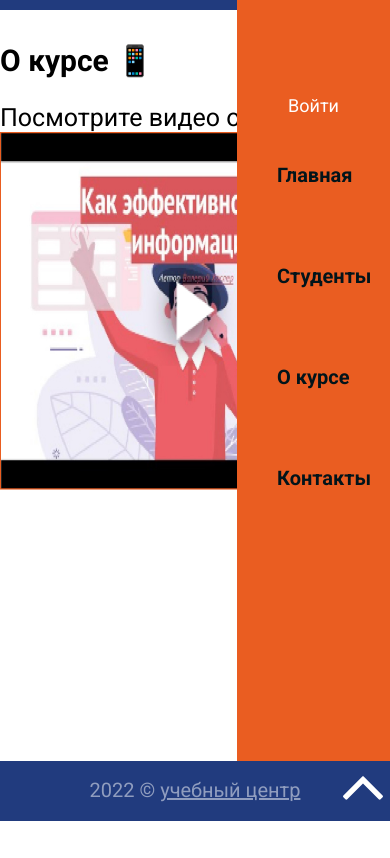
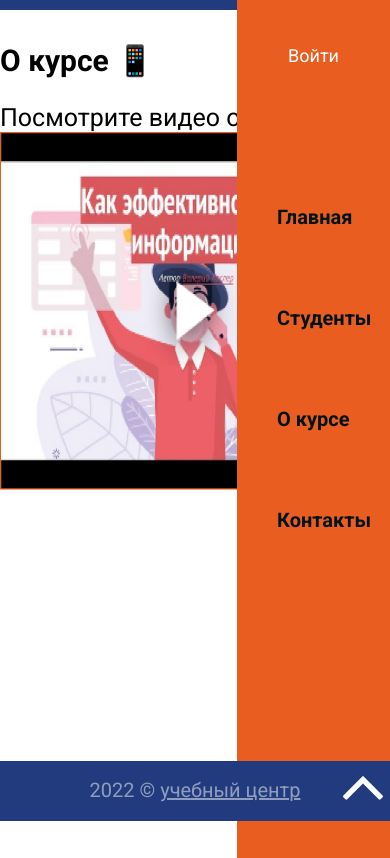
Before and after one commit to Maxiluschino/first_website, a plain HTML site: page pages/about_studying.html in a window 390 px wide. Both pictures are taken after a click on the button 360 px from the left and 27 px from the top of the page. Shown: the part 70-928 px from the top of the page. Before the commit the page ends 891 px from the top, so only its background shows below. Drawn offline with Linux system fonts and the light colour scheme.

Commit message:
remake style

```diff
--- a/css/about_studying_style.css
+++ b/css/about_studying_style.css
@@ -383,7 +383,7 @@
     top: 0;
     bottom: 0;
     width: 153px;
-    height: 100vh;
+    height: 110vh;
     background-color: #ea5d21;
     display: none;
     align-items: center;
@@ -452,7 +452,7 @@
   .about-button {
     position: absolute;
     right: 0px;
-    top: 150px;
+    top: 100px;
     width: 153px;
     display: none;
   }
@@ -472,4 +472,11 @@
 
     width: 100%;
   }
+  .modal {
+    width: 100%;
+    z-index: 2;
+  }
+  .modal-form {
+    width: 70%;
+  }
 }
--- a/css/contacts_style.css
+++ b/css/contacts_style.css
@@ -418,7 +418,7 @@
     top: 0;
     bottom: 0;
     width: 153px;
-    height: 110vh;
+    height: 140vh;
     background-color: #ea5d21;
     display: none;
     align-items: center;
@@ -532,4 +532,11 @@
     font-size: 15px;
     line-height: 15px;
   }
+  .modal {
+    width: 100%;
+    z-index: 2;
+  }
+  .modal-form {
+    width: 70%;
+  }
 }
--- a/css/student_style.css
+++ b/css/student_style.css
@@ -451,7 +451,7 @@
     top: 0;
     bottom: 0;
     width: 153px;
-    height: 110vh;
+    height: 140vh;
     background-color: #ea5d21;
     display: none;
     align-items: center;
@@ -522,7 +522,7 @@
   .about-button {
     position: absolute;
     right: 0px;
-    top: 220px;
+    top: 200px;
     width: 153px;
     display: none;
     z-index: 1;
@@ -591,4 +591,11 @@
   .footer {
     z-index: 1;
   }
+  .modal {
+    width: 100%;
+    z-index: 2;
+  }
+  .modal-form {
+    width: 70%;
+  }
 }
```
Also changed, not shown: css/style.css (+7 -0 lines).
